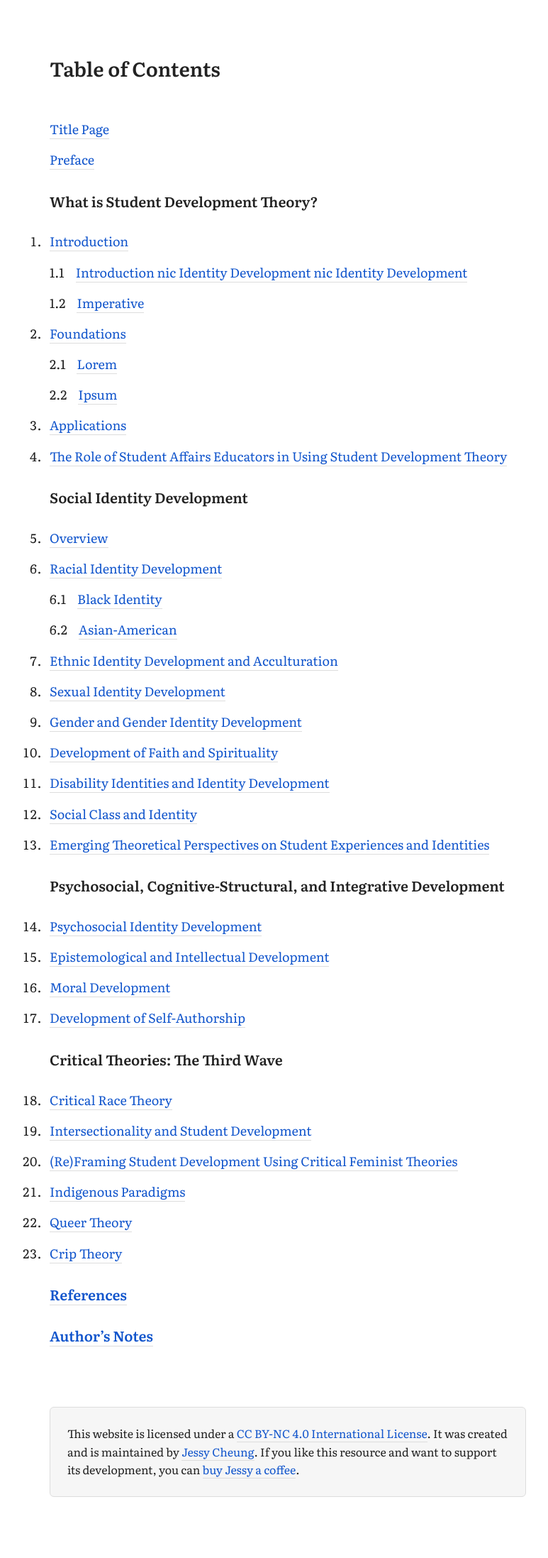
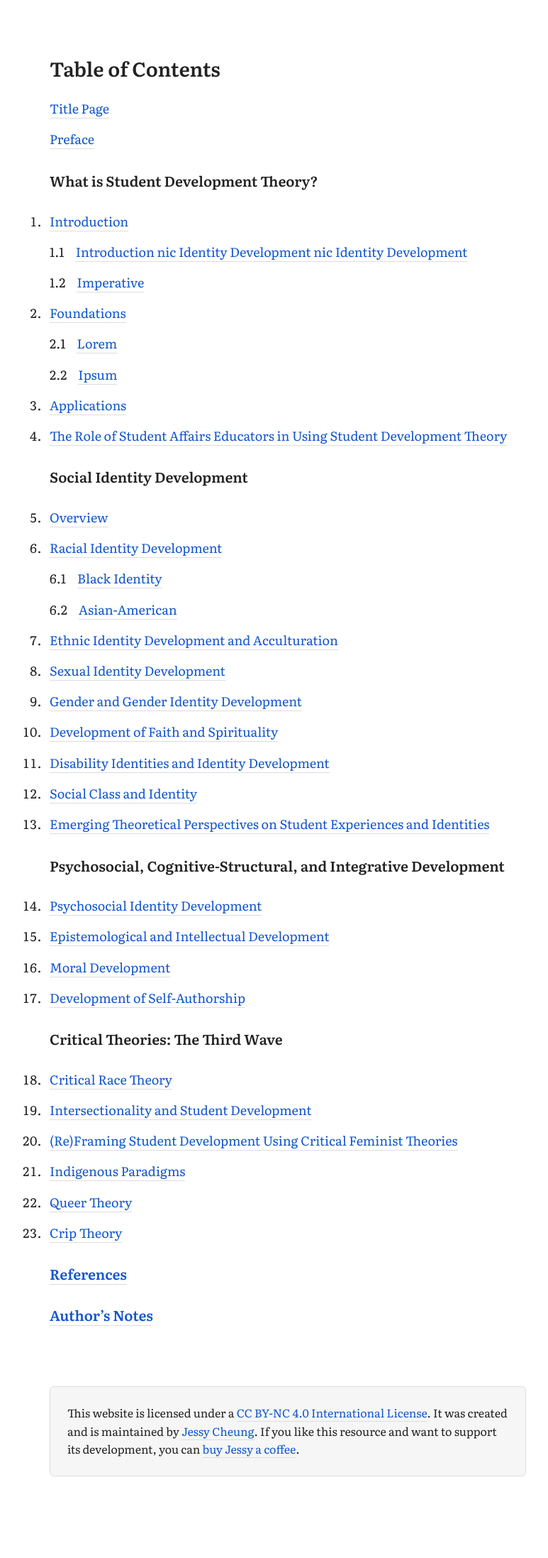
Before and after one commit to jl-c/jl-c.github.io, a Jekyll site: the page sandbox.html, which Jekyll copies as it is, in a window 1280 px wide. Shown: the whole page at 71% size, without its empty margins (234-1007 px from the left). Built offline with Jekyll 4.4.1, drawn with Linux system fonts in a browser that asks for light colours; after the commit the page ends 2166 px from its top, so only the background shows below that.

Commit message:
Update sandbox.html

```diff
--- a/sandbox.html
+++ b/sandbox.html
@@ -20,7 +20,7 @@ display:inline-block;
 font-size:1.75rem;
 font-weight:600;
 line-height:1.8rem;
-margin:1.8rem auto 3.6rem
+margin:1.8rem auto
 }
 
 h2 {
```
